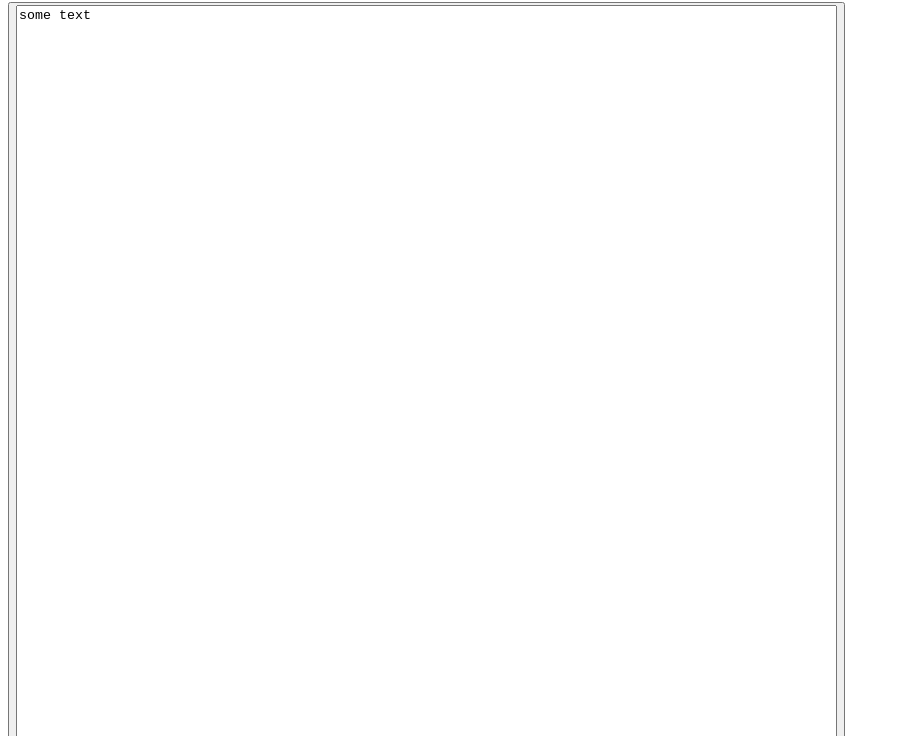
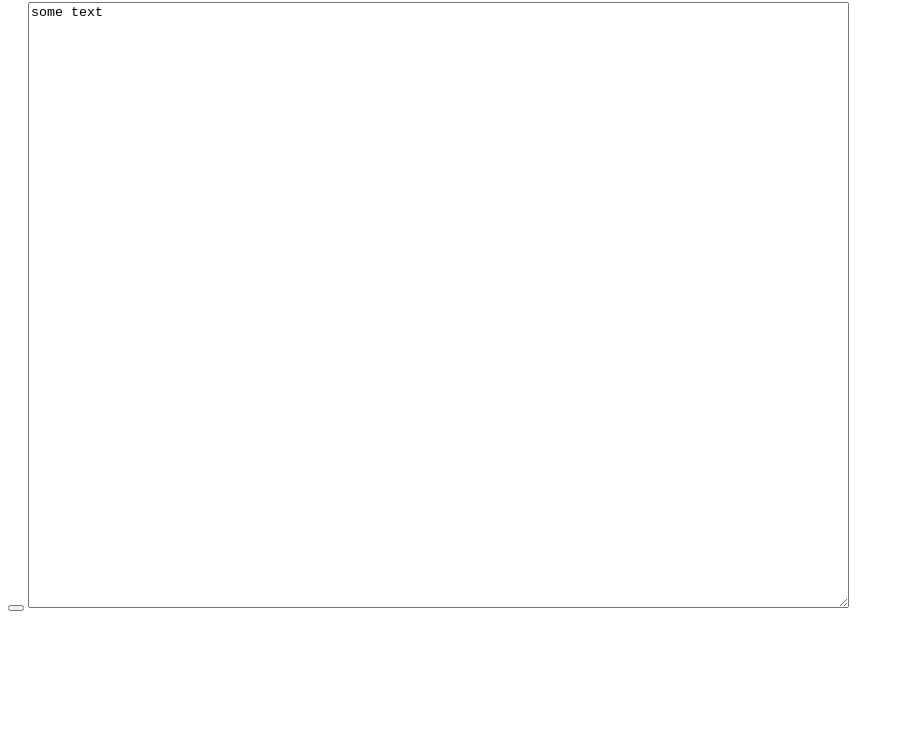
Before and after one commit to dsmaple/lovense-test, a plain HTML site: page docs/index.html in a window 1280 px wide. Shown: the part 64-800 px from the top of the page, without its empty margins (0-904 px from the left). Drawn offline with Linux system fonts and the light colour scheme.

Commit message:
button click

```diff
--- a/docs/index.html
+++ b/docs/index.html
@@ -2,9 +2,9 @@
 <body>
 <h1>hello</h1>
 
-<button id="foo" value="clicky" />
+<button id="foo" value="clicky"> </button>
 
-<textarea cols="100" rows="100">
+<textarea cols="100" rows="40">
 some text
 </textarea>
 </body>
```
